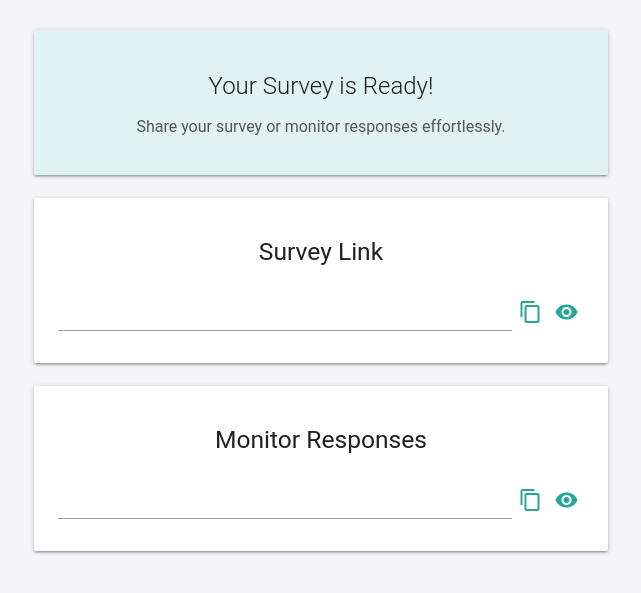
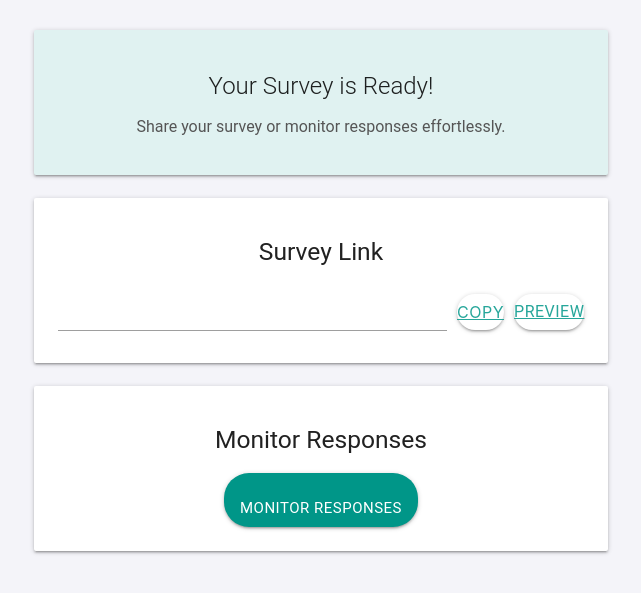
Before and after one commit to michaelseth70/Poll2Audience, a Flask app: template templates/survey_success.html in a window 1280 px wide. Shown: the top 593 px of the page, without its empty margins (319-960 px from the left). Run offline with Flask 3, Linux system fonts and the light colour scheme; the template is opened without the code that fills it, so the values that code supplies are empty.

Commit message:
Update survey_success.html

```diff
--- a/templates/survey_success.html
+++ b/templates/survey_success.html
@@ -5,7 +5,6 @@
     <meta name="viewport" content="width=device-width, initial-scale=1.0">
     <title>Survey Created</title>
     <link rel="stylesheet" href="https://cdnjs.cloudflare.com/ajax/libs/materialize/1.0.0/css/materialize.min.css">
-    <link href="https://fonts.googleapis.com/icon?family=Material+Icons" rel="stylesheet">
     <style>
         body {
             background-color: #f4f4f9;
@@ -24,25 +23,28 @@
             border-radius: 5px;
             margin-right: 10px;
         }
-        .icon-btn {
+        .btn {
+            border-radius: 25px;
+            padding: 8px 16px;
+            transition: background-color 0.3s ease;
+        }
+        .btn.teal {
+            background-color: #26a69a;
+            color: white;
+        }
+        .btn.teal:hover {
+            background-color: #1e8e84;
+        }
+        .btn.text-button {
             background-color: transparent;
-            border: none;
+            color: #26a69a;
+            font-size: 16px;
+            padding: 0;
+            margin-left: 10px;
+            text-decoration: underline;
             cursor: pointer;
-            padding: 6px;
-            display: inline-flex;
-            align-items: center;
-            justify-content: center;
-            border-radius: 50%;
-            transition: background-color 0.2s ease;
         }
-        .icon-btn:hover {
-            background-color: #e0f2f1;
-        }
-        .icon-btn i {
-            font-size: 24px;
-            color: #26a69a;
-        }
-        .icon-btn:hover i {
+        .btn.text-button:hover {
             color: #1e8e84;
         }
     </style>
@@ -67,31 +69,19 @@
                         <h5 style="margin-bottom: 20px; text-align: center;">Survey Link</h5>
                         <div class="link-container">
                             <input type="text" id="survey-link" value="{{ survey_link }}" readonly>
-                            <button id="copy-survey-btn" class="icon-btn" title="Copy Link">
-                                <i class="material-icons">content_copy</i>
-                            </button>
-                            <a href="{{ survey_link }}" target="_blank" class="icon-btn" title="Preview Survey">
-                                <i class="material-icons">visibility</i>
-                            </a>
+                            <button id="copy-survey-btn" class="btn text-button">Copy</button>
+                            <a href="{{ survey_link }}" target="_blank" class="btn text-button">Preview</a>
                         </div>
                     </div>
                 </div>
             </div>
 
-            <!-- Monitor Results Section -->
+            <!-- Monitor Responses Section -->
             <div class="col s12 m8 offset-m2">
                 <div class="card">
-                    <div class="card-content">
-                        <h5 style="margin-bottom: 20px; text-align: center;">Monitor Responses</h5>
-                        <div class="link-container">
-                            <input type="text" id="monitor-link" value="{{ monitor_link }}" readonly>
-                            <button id="copy-monitor-btn" class="icon-btn" title="Copy Link">
-                                <i class="material-icons">content_copy</i>
-                            </button>
-                            <a href="{{ monitor_link }}" target="_blank" class="icon-btn" title="Preview Responses">
-                                <i class="material-icons">visibility</i>
-                            </a>
-                        </div>
+                    <div class="card-content" style="text-align: center;">
+                        <h5 style="margin-bottom: 20px;">Monitor Responses</h5>
+                        <a href="{{ monitor_link }}" class="btn teal btn-large">Monitor Responses</a>
                     </div>
                 </div>
             </div>
@@ -105,16 +95,10 @@
             surveyLink.select();
             surveyLink.setSelectionRange(0, 99999); // For mobile devices
             document.execCommand('copy');
-            M.toast({ html: 'Survey link copied!' });
-        });
-
-        // Copy monitor link to clipboard
-        document.getElementById('copy-monitor-btn').addEventListener('click', function () {
-            const monitorLink = document.getElementById('monitor-link');
-            monitorLink.select();
-            monitorLink.setSelectionRange(0, 99999); // For mobile devices
-            document.execCommand('copy');
-            M.toast({ html: 'Monitor link copied!' });
+            this.textContent = 'Copied!';
+            setTimeout(() => {
+                this.textContent = 'Copy';
+            }, 2000);
         });
     </script>
 </body>
```
